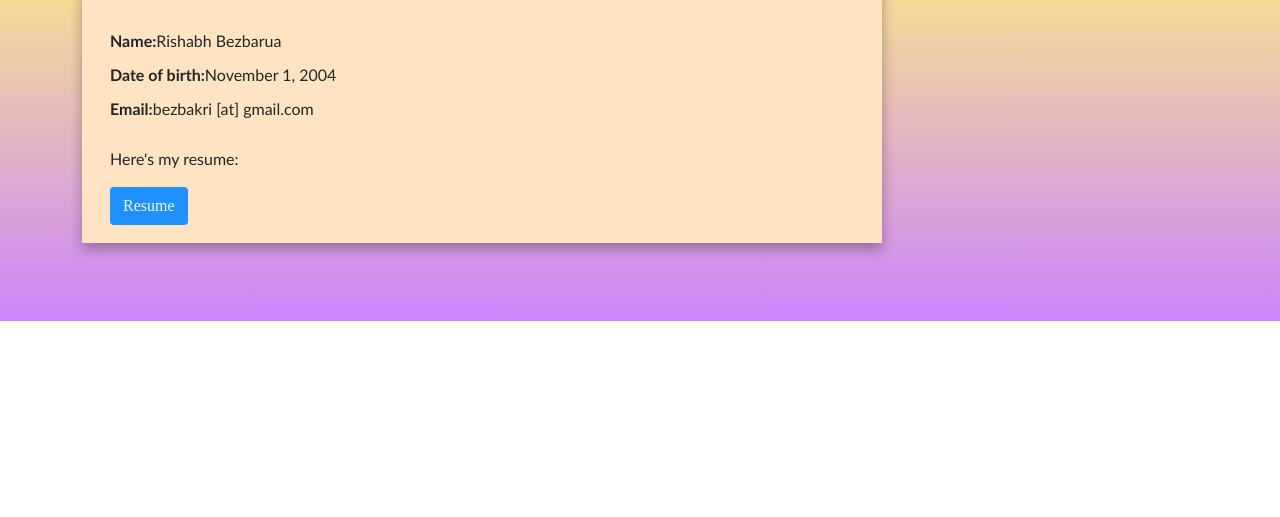
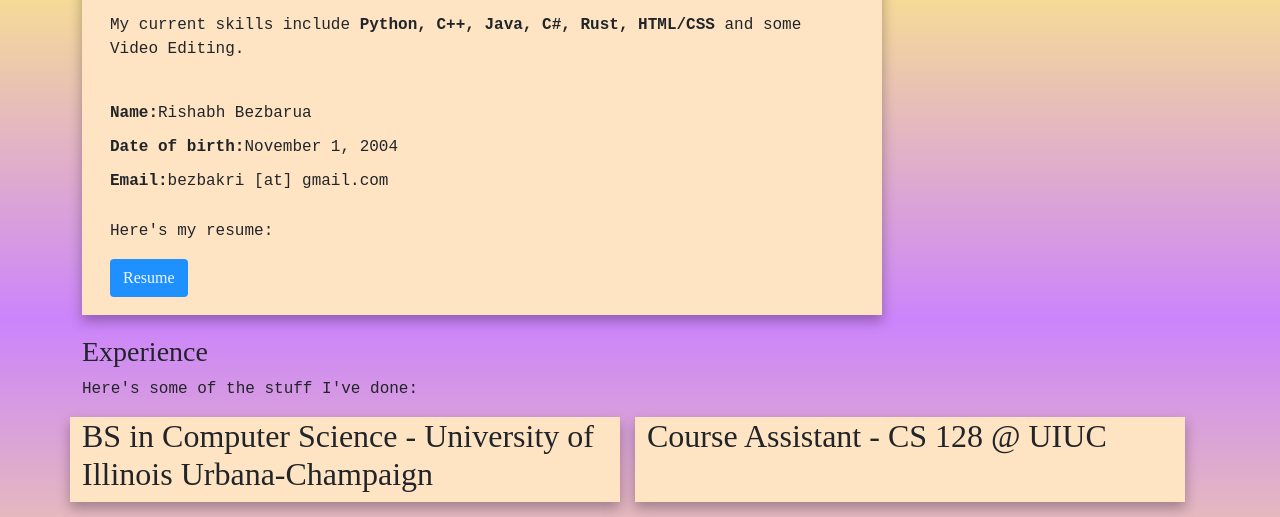
Before and after one commit to Bezbakri/website, a plain HTML site: page index.html in a window 1280 px wide. Shown: the part 479-996 px from the top of the page. Before the commit the page ends 800 px from the top, so only its background shows below. Drawn offline with nearby package versions, Linux system fonts and the light colour scheme; a web font is replaced by a local one.

Commit message:
Starting section 2, wanna add some animations later

```diff
--- a/css/style.css
+++ b/css/style.css
@@ -38,7 +38,7 @@ body {
 
 .card-container {
     padding: 2px 16px;
-    font-family:'Trebuchet MS', 'Lucida Sans Unicode', 'Lucida Grande', 'Lucida Sans', Arial, sans-serif;
+    font-family:monospace;
 }
     .card-container h1 {
         font-family: "DotGothic16", serif;
@@ -70,6 +70,20 @@ body {
 }
 
 .side-card:hover {
+    box-shadow: 0 9px 18px 0 rgba(0, 0, 0, 0.6);
+}
+
+.side-card-small {
+    box-shadow: 0 6px 12px 0 rgba(0, 0, 0, 0.3);
+    min-width: 250px;
+    max-width: 550px;
+    transition: 0.5s;
+    background-color: bisque;
+    margin-right: 15px;
+    margin-bottom: 15px;
+}
+
+.side-card-small:hover {
     box-shadow: 0 9px 18px 0 rgba(0, 0, 0, 0.6);
 }
 
@@ -108,3 +122,22 @@ i {
     color: aliceblue;
     padding-right: 20px;
 }
+
+p {
+    font-family: monospace;
+}
+
+.scroll {
+    right: 10px;
+    animation: scroll 15s ease infinite;
+}
+
+@keyframes scroll {
+    0% {
+        transform: translateY(-100%);
+    }
+
+    100% {
+        transform: translateY(100%);
+    }
+}
--- a/index.html
+++ b/index.html
@@ -24,7 +24,7 @@
         <!-- Rest of the stuff -->
         <div class="container">
 
-            <h1> Placeholder </h1>
+            <h1> My Website </h1>
             <!-- Main section -->
             <section id="main">
                 <div class="container">
@@ -60,6 +60,22 @@
                     </div>
                 </div>
             </section>
+            <!-- Experience section -->
+            <section id="experience">
+                <h3>Experience</h3>
+                <p>Here's some of the stuff I've done:</p>
+                <!-- Row 1-->
+                <div class="row">
+                    <!-- Card 1-->
+                    <div class="side-card-small col-m">
+                        <h2> BS in Computer Science - University of Illinois Urbana-Champaign</h2>
+                    </div>
+                    <!-- Card 2-->
+                    <div class="side-card-small col-m">
+                        <h2> Course Assistant - CS 128 @ UIUC</h2>
+                    </div>
+                </div>
+            </section>
         </div>
         <script src="https://cdn.jsdelivr.net/npm/bootstrap@5.2.3/dist/js/bootstrap.bundle.min.js" integrity="sha384-kenU1KFdBIe4zVF0s0G1M5b4hcpxyD9F7jL+jjXkk+Q2h455rYXK/7HAuoJl+0I4" crossorigin="anonymous"></script>
     </body>
```
Also changed, not shown: images/20hype.png (added).
